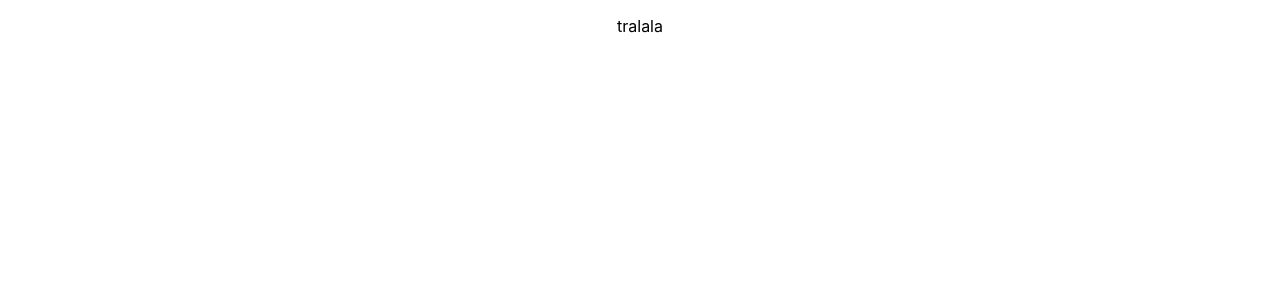
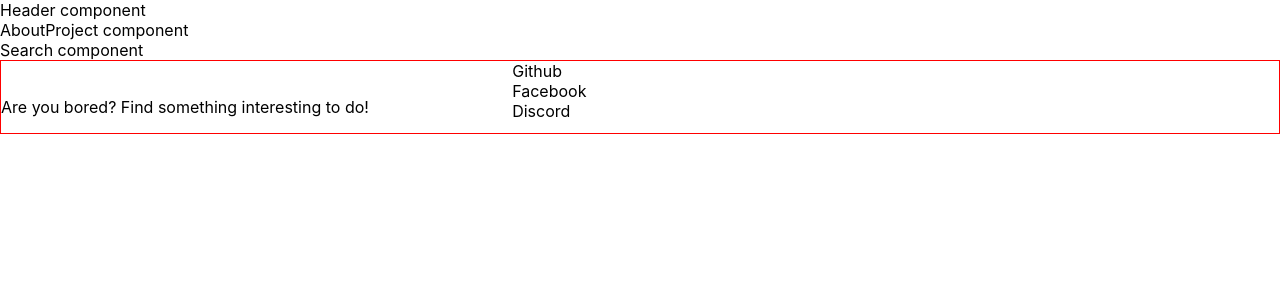
Before and after one commit to KamilFilar/BoredApp, a React (Create React App) app: page / in a window 1280 px wide. Shown: the top 300 px of the page. Built offline with nearby package versions, Linux system fonts and the light colour scheme.

Commit message:
Add basic components

```diff
--- a/package.json
+++ b/package.json
@@ -9,6 +9,7 @@
     "react": "^18.0.0",
     "react-dom": "^18.0.0",
     "react-scripts": "5.0.0",
+    "sass": "^1.49.10",
     "web-vitals": "^2.1.4"
   },
   "scripts": {
--- a/src/App.css
+++ b/src/App.css
@@ -1,3 +1,7 @@
 .App {
-  text-align: center;
+  position: relative;
+  box-sizing: border-box;
+  /* text-align: center; */
+
+
 }
--- a/src/App.js
+++ b/src/App.js
@@ -1,9 +1,17 @@
+import React from 'react';
 import './App.css';
+import Search from './components/search/Search.js';
+import Header from './components/header/Header';
+import Footer from './components/footer/Footer';
+import AboutProject from './components/about-project/AboutProject';
 
 function App() {
   return (
     <div className="App">
-      <p>tralala</p>
+      <Header />
+      <AboutProject />
+      <Search />
+      <Footer />
     </div>
   );
 }
--- /dev/null
+++ b/src/components/about-project/AboutProject.js
@@ -0,0 +1,12 @@
+import React from "react";
+import "./AboutProject.scss";
+
+class AboutProject extends React.Component {
+  render() {
+    return (
+        <div>AboutProject component</div>
+    );
+  }
+}
+
+export default AboutProject;
--- /dev/null
+++ b/src/components/footer/Footer.js
@@ -0,0 +1,48 @@
+import React from "react";
+import "./Footer.scss";
+
+class Footer extends React.Component {
+  socialMediaObj = {
+    elements: [
+      {
+        name: 'Github',
+        link: 'https://github.com/KamilFilar',
+        icon: ''
+      },
+      {
+        name: 'Facebook',
+        link: '',
+        icon: ''
+      },
+      {
+        name: 'Discord',
+        link: 'CycuSolo#5102',
+        icon: ''
+      }
+    ]
+  };
+
+
+
+  render() {
+    const socialMedias = this.socialMediaObj.elements.map(elem => {
+      return <div key={elem.name}>{elem.name}</div>
+    })
+
+    return (
+      <footer>
+        <div className="wrapper-text">
+          <img src="" />
+          <p>
+            Are you bored? Find something interesting to do!
+          </p>
+        </div>
+        <div className="wrapper-social-media">
+          { socialMedias }
+        </div>
+      </footer>
+    );
+  }
+}
+
+export default Footer;
--- /dev/null
+++ b/src/components/footer/Footer.scss
@@ -0,0 +1,5 @@
+footer {
+    border: 1px solid red;
+    display: grid;
+    grid-template-columns: 40% 60%;
+}
--- /dev/null
+++ b/src/components/header/Header.js
@@ -0,0 +1,12 @@
+import React from "react";
+import "./Header.scss";
+
+class Header extends React.Component {
+  render() {
+    return (
+        <div>Header component</div>
+    );
+  }
+}
+
+export default Header;
--- /dev/null
+++ b/src/components/search/Search.js
@@ -0,0 +1,12 @@
+import React from "react";
+import "./Search.scss";
+
+class Search extends React.Component {
+  render() {
+    return (
+        <div>Search component</div>
+    );
+  }
+}
+
+export default Search;
```
Also changed, not shown: src/components/about-project/AboutProject.scss (added), src/components/header/Header.scss (added), src/components/search/Search.scss (added), 1 other file (tests, documents, lock files or other folders).
